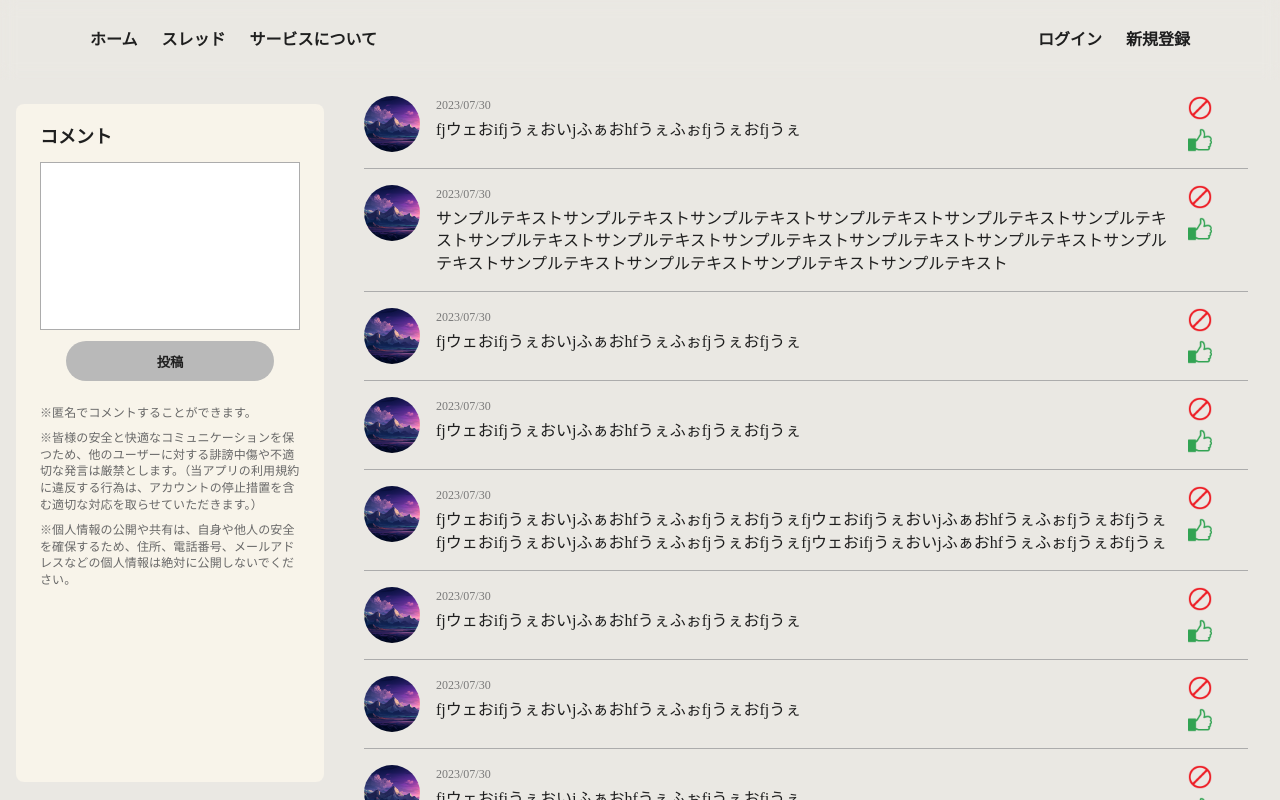
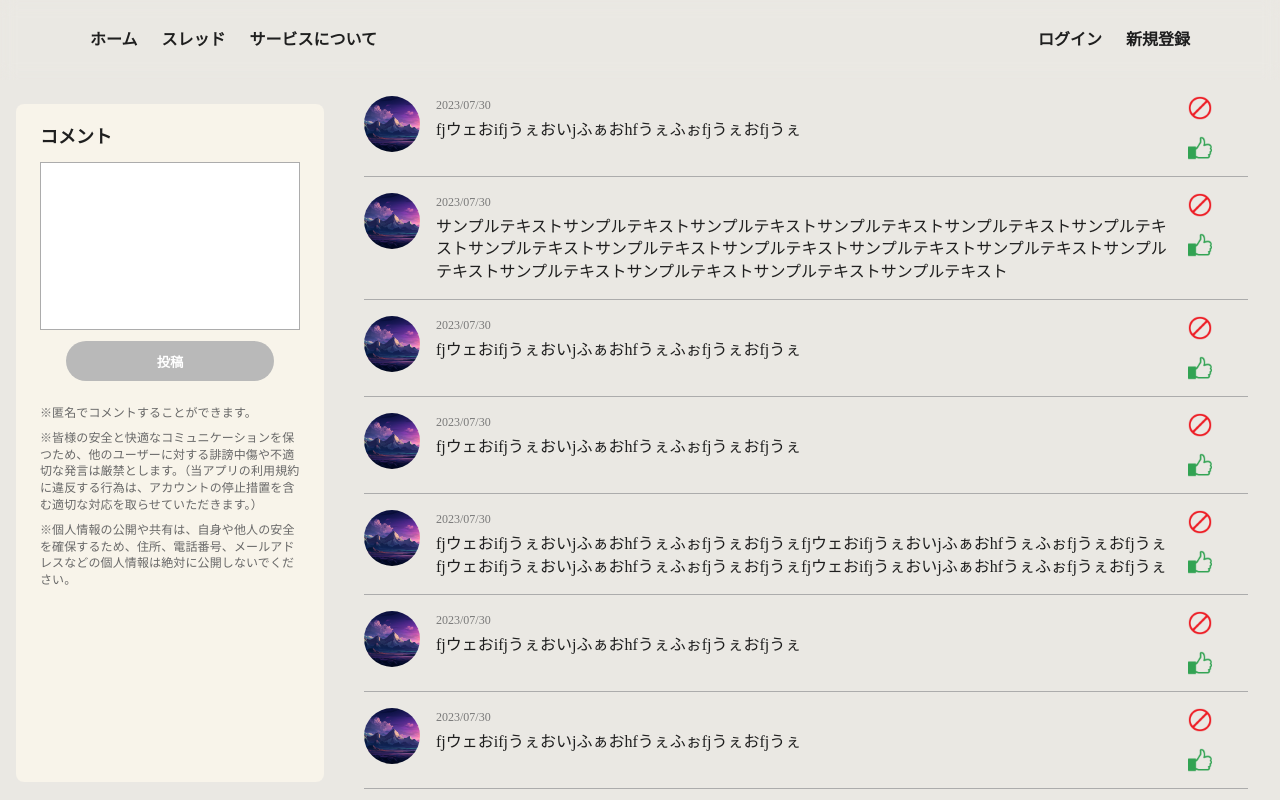
Before and after one commit to lewKcoder/s-young, a Next.js app: page /thread in a window 1280 px wide. Built offline with nearby package versions, Linux system fonts and the light colour scheme.

Commit message:
Fixed styles

```diff
--- a/src/components/thread-item/styles.module.scss
+++ b/src/components/thread-item/styles.module.scss
@@ -41,13 +41,14 @@
   flex-direction: column;
   justify-content: left;
   align-items: flex-start;
-  gap: 8px;
+  gap: 16px;
 }
 
 .icon {
   display: inline-block;
   width: 24px;
   height: 24px;
+  cursor: pointer;
 }
 
 .like {
--- a/src/styles/utils/theme.scss
+++ b/src/styles/utils/theme.scss
@@ -1,4 +1,5 @@
 $colors: (
+  pure-white: #fff,
   white: #eae8e3,
   black: #1f1f1f,
 );
```
